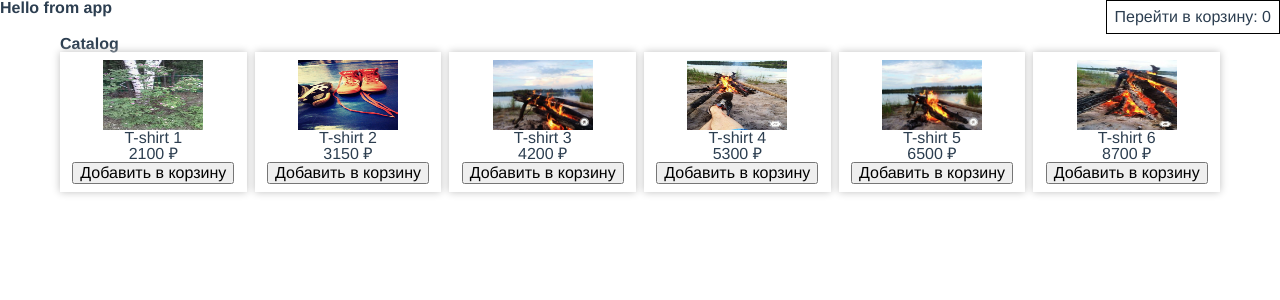
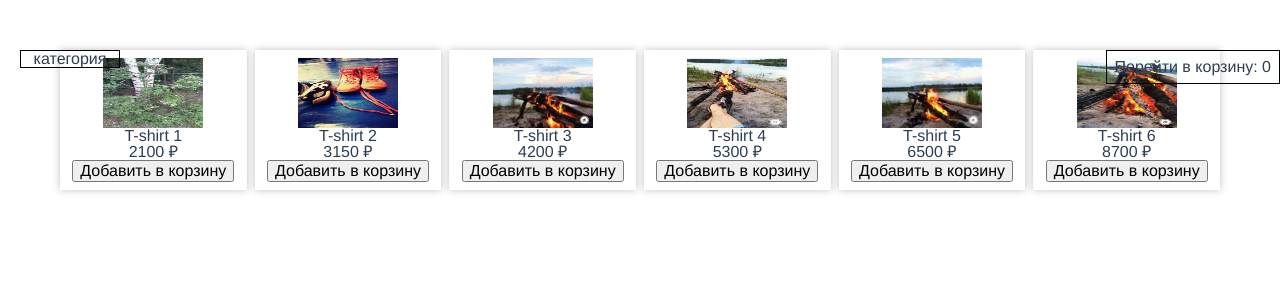
Before and after one commit to aa-dudchenko/online-store, a Vue app: page / in a window 1280 px wide. Shown: the top 300 px of the page. Built offline with nearby package versions, Linux system fonts and the light colour scheme; data requests are answered from the project's data file.

Commit message:
create select by categories

```diff
--- a/src/App.vue
+++ b/src/App.vue
@@ -1,6 +1,5 @@
 <template>
   <div id="app">
-    <h1>Hello from app</h1>
   <app-main-wrapper/>
   </div>
 </template>
--- a/src/components/MainWrapper.vue
+++ b/src/components/MainWrapper.vue
@@ -8,13 +8,14 @@
   </div>
 </template>
 
+
 <script>
-
 export default {
   name: 'MainWrapper',
 
 }
 </script>
+
 
 <style lang="scss">
   .MainWrapper {
--- /dev/null
+++ b/src/components/SelectBlock.vue
@@ -0,0 +1,98 @@
+<template>
+  <div class="SelectBlock">
+
+    <p
+    class="SelectBlock-Selected"
+    @click="areOptionsVisible = !areOptionsVisible"
+    >{{ selected }}</p>
+    <div
+     class="SelectBlock-Options"
+     v-if="areOptionsVisible"
+     >
+      <span
+      class="SelectBlock-Options_item"
+      v-for="option of options"
+      :key="option.value"
+      @click="selectOption(option)"
+      >
+        {{ option.name }}
+      </span>
+    </div>
+
+  </div>
+</template>
+
+
+<script>
+export default {
+  name: "SelectBlock",
+
+  props: {
+    options: {
+      type: Array,
+      default () {
+        return []
+      }
+    },
+    selected: {
+      type: String,
+      default () {
+        return ''
+      }
+    }
+  },
+
+  data () {
+    return {
+      areOptionsVisible: false
+    }
+  },
+
+  methods: {
+    selectOption (option) {
+      this.$emit('selectOption', option)
+      this.areOptionsVisible = false
+    },
+
+    closeSelect () {
+      this.areOptionsVisible = false
+    }
+  },
+
+  mounted () {
+    document.addEventListener( 'click', this.closeSelect.bind(this), true )
+  },
+
+  beforeDestroy () {
+    document.removeEventListener( 'click', this.closeSelect )
+  }
+}
+</script>
+
+
+<style lang="scss">
+@import "../assets/styles/styles.scss";
+
+  .SelectBlock {
+    position: absolute;
+    left: 20px;
+    top: 0;
+    cursor: pointer;
+    width: 100px;
+    text-align: center;
+    // margin: 0 auto;
+    &-Selected {
+      border: solid 1px #000;
+      margin-bottom: 2px;
+    }
+    &-Options {
+      border: solid 1px #000;
+      &_item {
+        display: block;
+        &:hover {
+          background-color: gray;
+        }
+      }
+    }
+  }
+</style>
--- a/src/components/cart/CartItem.vue
+++ b/src/components/cart/CartItem.vue
@@ -18,10 +18,11 @@
   </div>
 </template>
 
+
 <script>
-
 export default {
   name: 'CartItem',
+
   props: {
     cart_item_data: {
       type: Object,
@@ -30,10 +31,12 @@ export default {
       }
     }
   },
+
   mounted () {
     // Добавление доп. ключа в обьект массива CART, для обозначения кол-ва товара в корзине
     this.$set( this.cart_item_data, 'quantity', 1 )
   },
+
   methods: {
     deleteFromCart () {
       this.$emit( 'deleteFromCart' )
@@ -47,6 +50,7 @@ export default {
   },
 }
 </script>
+
 
 <style lang="scss">
 @import "../../assets/styles/styles.scss";
--- a/src/components/cart/CartPage.vue
+++ b/src/components/cart/CartPage.vue
@@ -25,12 +25,14 @@
   </div>
 </template>
 
+
 <script>
 import CartItem from './CartItem.vue'
 import { mapActions } from 'vuex'
 
 export default {
   name: 'CartPage',
+
   props: {
     cart_data: {
       type: Array,
@@ -39,9 +41,11 @@ export default {
       }
     }
   },
+
   components: {
     CartItem
   },
+
   computed: {
     // Общая стоимость товаров:
     cartTotalCost () {
@@ -49,6 +53,7 @@ export default {
       .reduce((a, v) => a + v, 0);
     }
   },
+
   methods: {
     ...mapActions (['DELETE_FROM_CART','DECREMENT_QUANTITY','INCREMENT_QUANTITY']),
     deleteFromCart (index) {
@@ -65,6 +70,7 @@ export default {
 
 }
 </script>
+
 
 <style lang="scss">
 @import "../../assets/styles/styles.scss";
--- a/src/components/catalog/CatalogPage.vue
+++ b/src/components/catalog/CatalogPage.vue
@@ -1,13 +1,19 @@
 <template>
   <div class="CatalogPage">
+
     <router-link :to = "{ name: 'cart', params: { cart_data: CART } }">
       <div class="CatalogPage-LinkToCart">Перейти в корзину: {{ CART.length }} </div>
     </router-link>
 
-    <h2>Catalog</h2>
+    <select-block
+      :options="options"
+      :selected="selected"
+      @selectOption="sortCategory"
+    />
+
     <div class="CatalogPage-List">
        <catalog-item
-        v-for="product in PRODUCTS"
+        v-for="product in filteredProducts"
         :key="product.article"
         :product_data="product"
         @addToCart = "addToCart"
@@ -17,23 +23,52 @@
   </div>
 </template>
 
+
 <script>
 import CatalogItem from './CatalogItem.vue'
+import SelectBlock from '../SelectBlock.vue'
 import { mapGetters,  mapActions } from 'vuex'
 
 export default {
   name: 'CatalogPage',
 
+  data () {
+    return {
+      // Категории для селекта
+      options: [
+        {name: 'Все товары', value: ''},
+        {name: 'Мужские', value: 'м'},
+        {name: 'Женские', value: 'ж'},
+      ],
+      selected: 'категория',
+      sortedProducts: [],
+    }
+  },
+
   computed: {
-    ...mapGetters(['PRODUCTS', 'CART'])
+    ...mapGetters(['PRODUCTS', 'CART']),
+    filteredProducts () {
+      if (this.sortedProducts.length) {
+        return this.sortedProducts
+      } else { return this.PRODUCTS }
+    }
   },
+
   methods: {
     ...mapActions(['GET_PRODUCTS_FROM_API', 'ADD_TO_CART',]),
+
     addToCart (data) {
       // console.log(data);
       this.ADD_TO_CART(data)
+    },
+
+    sortCategory (category) {
+      this.selected = category.name
+      this.sortedProducts = []
+      this.sortedProducts = this.PRODUCTS.filter( item => item.category === category.name)
     }
   },
+
   mounted () {
     this.GET_PRODUCTS_FROM_API()
     .then( response => {
@@ -42,17 +77,20 @@ export default {
       } else { console.log('DATA WAS NOT RECEIVED') }
      })
   },
+
   components: {
     CatalogItem,
+    SelectBlock,
   },
 }
 </script>
+
 
 <style lang="scss">
 @import "../../assets/styles/styles.scss";
 
 .CatalogPage {
-  margin-top: 20px;
+  margin-top: 50px;
   &-List {
     width: 100%;
     display: grid;
--- a/src/vuex/actions/actions.js
+++ b/src/vuex/actions/actions.js
@@ -2,17 +2,16 @@ import axios from 'axios';
 
 export default {
 
-  async GET_PRODUCTS_FROM_API ({commit}) {
-    try {
-      const products = await axios('http://localhost:3000/products', {
-        method: "GET"
-      });
-      commit('SET_PRODUCTS_TO_STATE', products.data);
-      return products.data; // Для дальнейшего использования в компоненте
-    } catch (error) {
+  GET_PRODUCTS_FROM_API ({commit}) {
+    return axios.get('http://localhost:3000/products')
+    .then( products => {
+      commit ('SET_PRODUCTS_TO_STATE', products.data);
+      return products.data;
+    })
+    .catch( (error) => {
       console.log(error);
       return error;
-    }
+    })
   },
 
   ADD_TO_CART ( {commit}, product ) {
```
Also changed, not shown: src/components/catalog/CatalogItem.vue (+4 -4 lines).
